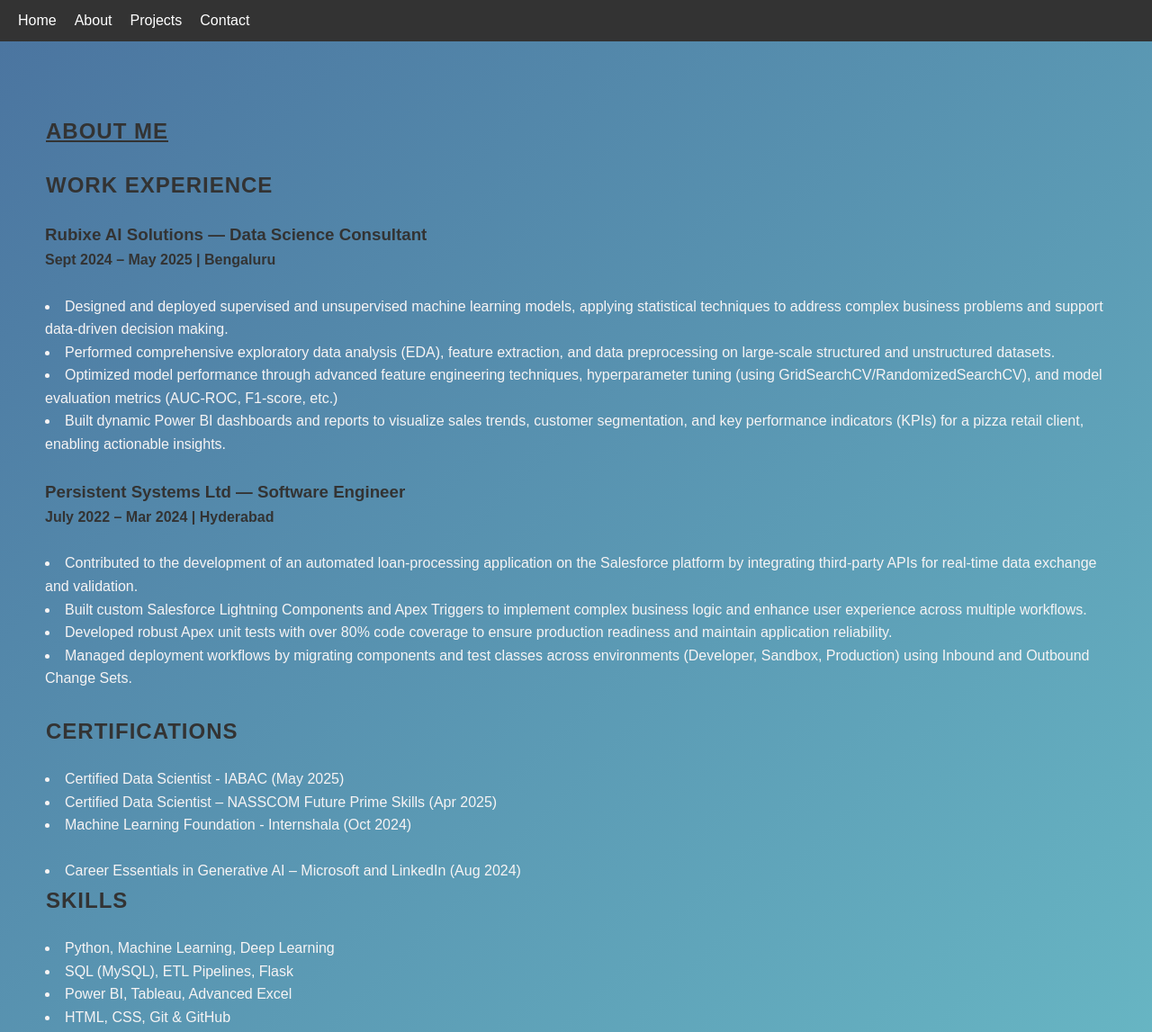
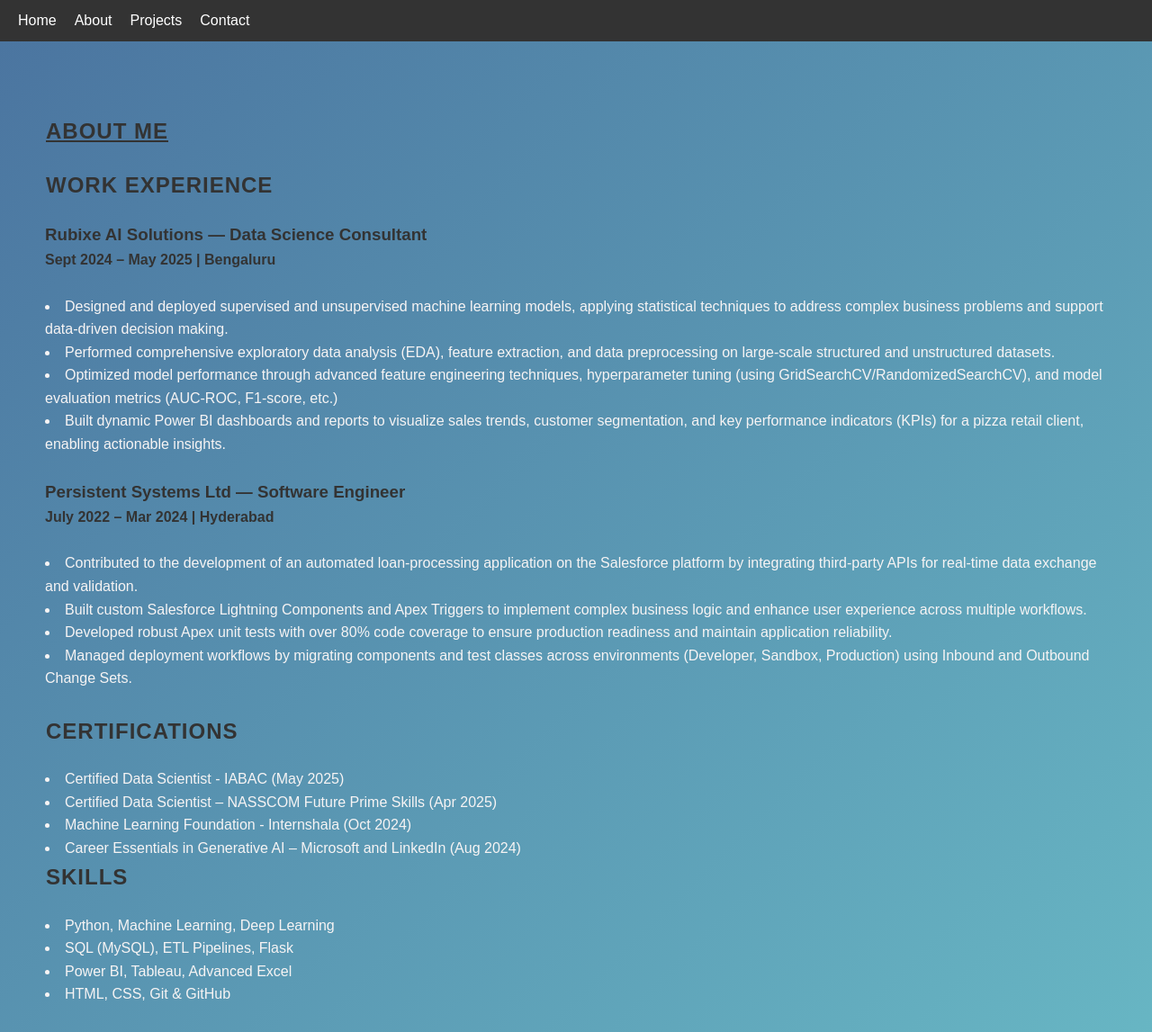
Before and after one commit to venudatta67/venudatta-portfolio, a plain HTML site: page about.html in a window 1280 px wide. Shown: the top 1147 px of the page at 90% size. Drawn offline with Linux system fonts and the light colour scheme.

Commit message:
Updated about.html

```diff
--- a/about.html
+++ b/about.html
@@ -65,7 +65,7 @@
         <ul class="certifications-list">
           <li>Certified Data Scientist - IABAC (May 2025)</li>
           <li>Certified Data Scientist – NASSCOM Future Prime Skills (Apr 2025)</li>
-          <li>Machine Learning Foundation - Internshala (Oct 2024)</li><br>
+          <li>Machine Learning Foundation - Internshala (Oct 2024)</li>
           <li>Career Essentials in Generative AI – Microsoft and LinkedIn (Aug 2024)</li>
 
         </ul>
```
